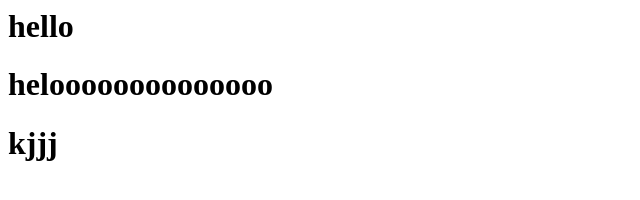
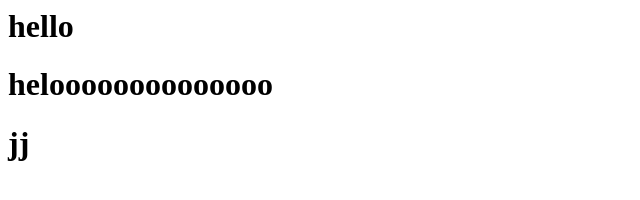
Before and after one commit to satagopamhariprasad09/test, a plain HTML site: page INDEX.html in a window 1280 px wide. Shown: the full height of the page, 0-640 px from the left. Drawn offline with Linux system fonts and the light colour scheme.

Commit message:
Update INDEX.html

```diff
--- a/INDEX.html
+++ b/INDEX.html
@@ -1,3 +1,3 @@
 <h1>hello</h1>
 <h1>heloooooooooooooo</h1>
-<h1>kjjj</h1>
+<h1>jj</h1>
```
